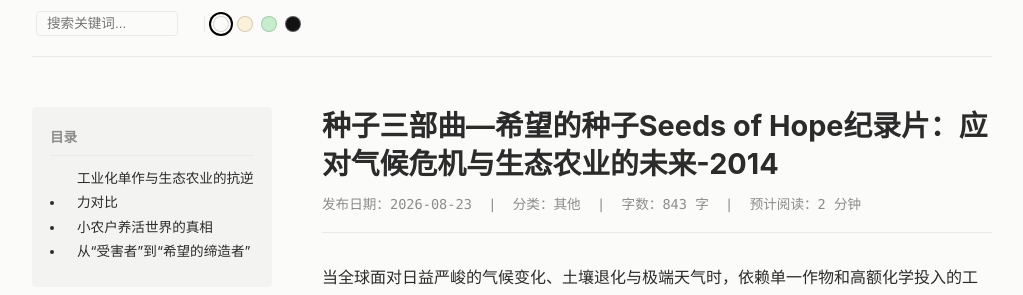
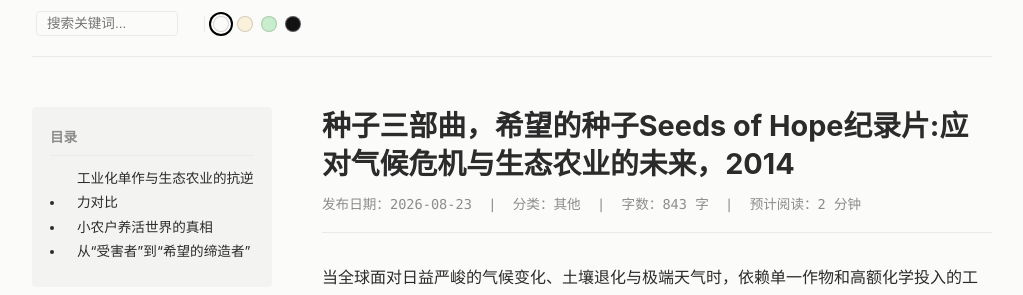
Before and after one commit to Natural-system/self-transcendence, a Jekyll site: the page built from _posts/2026-08-23-种子三部曲—希望的种子Seeds-of-Hope纪录片：应对气候危机与生态农业的未来-2014.md, in a window 1280 px wide. Shown: the part 178-473 px from the top of the page, without its empty margins (128-1151 px from the left). Built offline with Jekyll 4.4.1, drawn with Linux system fonts in a browser that asks for light colours; comment, search, counter and statistics services are not loaded.

Commit message:
测试标题

```diff
--- a/_posts/2026-08-23-种子三部曲—希望的种子Seeds-of-Hope纪录片：应对气候危机与生态农业的未来-2014.md
+++ b/_posts/2026-08-23-种子三部曲—希望的种子Seeds-of-Hope纪录片：应对气候危机与生态农业的未来-2014.md
@@ -1,6 +1,6 @@
 ---
 layout: post
-title: "种子三部曲—希望的种子Seeds of Hope纪录片：应对气候危机与生态农业的未来-2014"
+title: "种子三部曲，希望的种子Seeds of Hope纪录片:应对气候危机与生态农业的未来，2014"
 date: 2026-08-23
 categories: 其他
 ---
```
